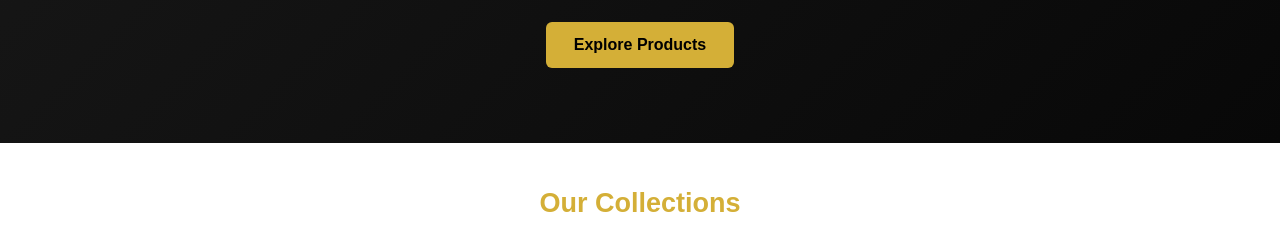
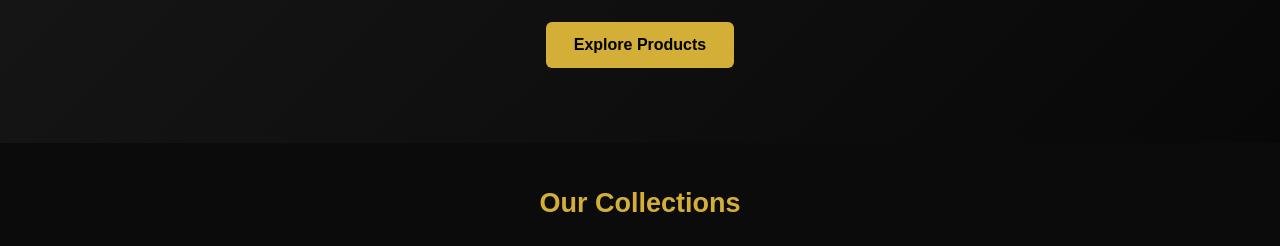
Before and after one commit to kuldeepbharti771-cell/panchkritam-mugs, a plain HTML site: page index.html in a window 1280 px wide. Shown: the part 260-506 px from the top of the page. Drawn offline with Linux system fonts and the light colour scheme.

Commit message:
Fix title and clean up logo section in index.html
Removed incorrect image tag and updated title.

Signed-off-by: kuldeepbharti771-cell <kuldeepbharti771@gmail.com>

```diff
--- a/index.html
+++ b/index.html
@@ -4,8 +4,7 @@
 <head>
 <meta charset="UTF-8">
 <meta name="viewport" content="width=device-width, initial-scale=1.0">
-<title> <img src="file_00000000d95082119caa559a83700b83.png", Panchkritam Logo"| Premium Mug Store</title>
-
+<title>Panchkritam | Premium Mug Store</title>
 <style>
 * {
     margin: 0;
@@ -14,9 +13,7 @@
 }
 
 body {
-   <div class="site-logo">
-  <img src="file_00000000d95082119caa559a83700b83.png" alt="PKM Logo" style="width:90px;height:auto;">
-</div> background: #0b0b0b;
+    background: #0b0b0b;
     color: white;
     font-family: Arial, sans-serif;
 }
```
